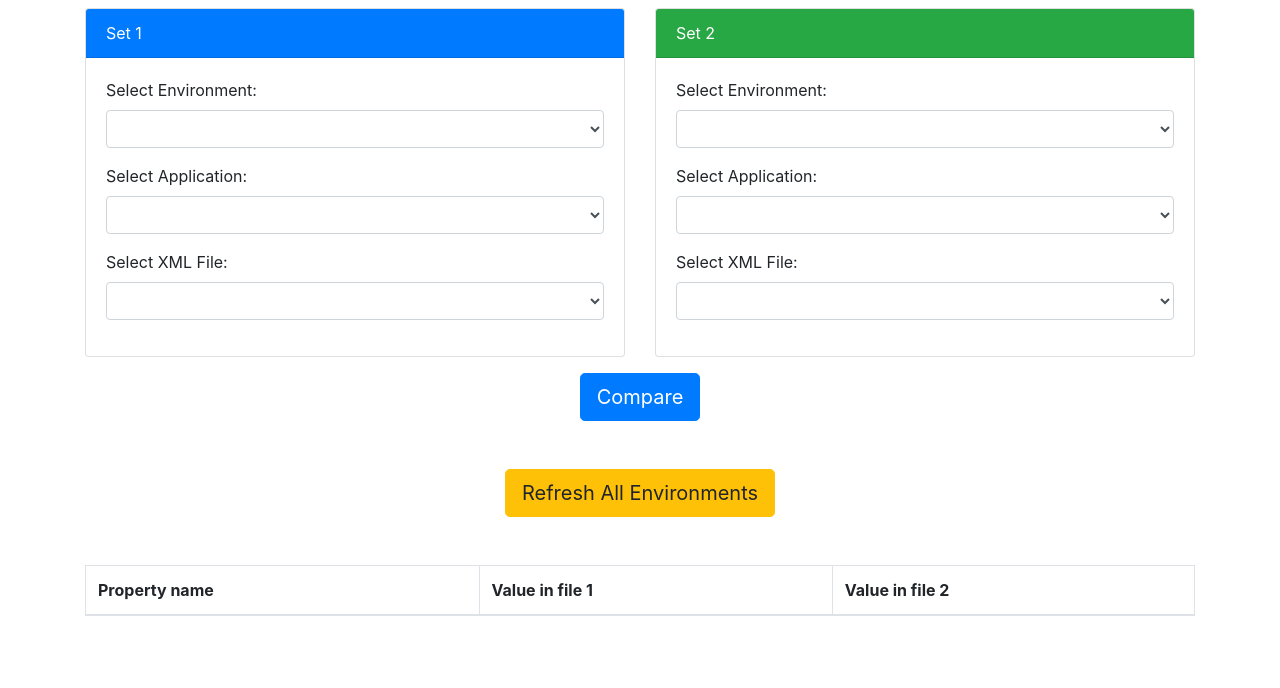
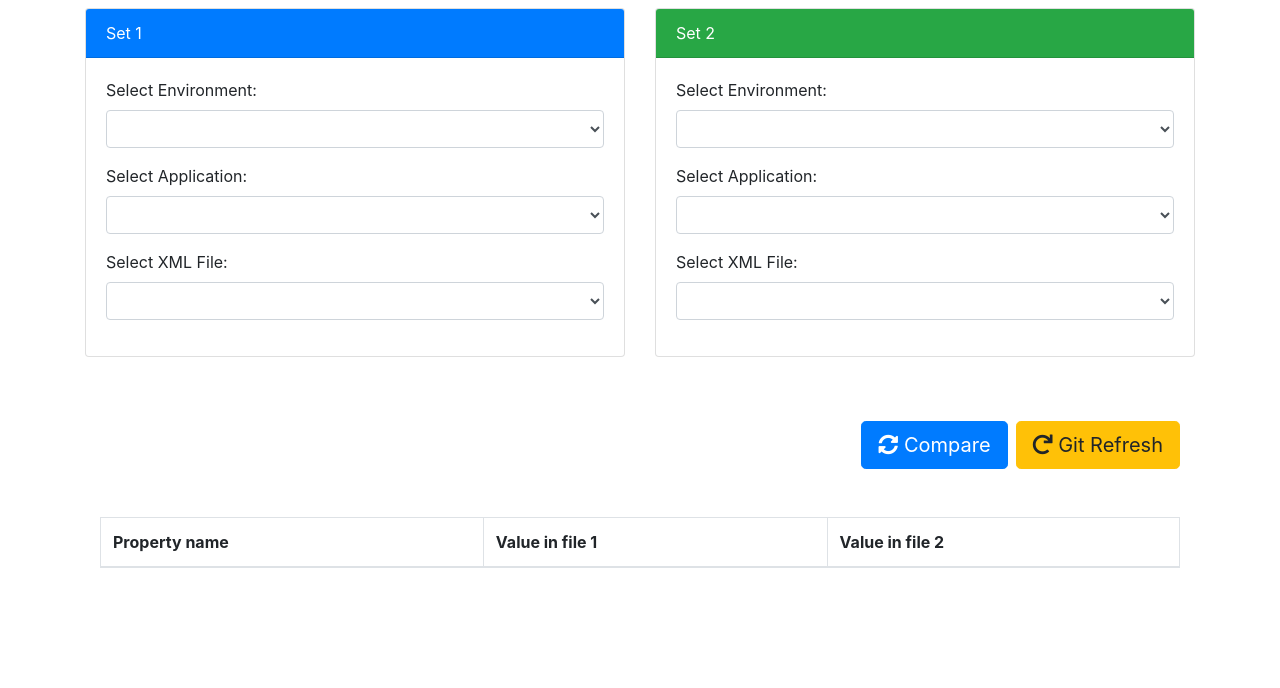
Before and after one commit to sorin2689/tibco-props-compare, a plain HTML site: page tibco-props-compare-ui/index.html in a window 1280 px wide. Shown: the part 112-800 px from the top of the page. Drawn offline with nearby package versions, Linux system fonts and the light colour scheme; no server answers.

Commit message:
UI cosmetics

```diff
--- a/tibco-props-compare-ui/css/style.css
+++ b/tibco-props-compare-ui/css/style.css
@@ -1,40 +1,28 @@
 body {
-    background-color: #f8f9fa;
-    font-family: 'Arial', sans-serif;  /* Replace with your desired font */
-    font-size: 16px;
+    font-family: 'Arial', sans-serif; /* Or any other modern font */
+    background-color: #f8f9fa; /* Light gray background */
 }
 
-h1 {
-    color: #007bff;
-    margin-bottom: 20px;
+button {
+    border-radius: 5px; /* Smooth button corners */
+    padding: 10px 20px;
+    font-size: 1.1rem;
 }
 
-#result {
-    margin-top: 30px;
+.card {
+    box-shadow: 0 4px 8px rgba(0, 0, 0, 0.1); /* Soft shadow for card elements */
 }
 
-/* Ensure the table font matches the rest of the page */
-table {
-    font-family: inherit;  /* Inherit from the global body font */
-    font-size: inherit;
-    width: 100%;
-    border-collapse: collapse;  /* Ensures cleaner borders */
-}
-
-table th, table td {
-    padding: 12px;  /* Add padding for better spacing */
-    text-align: left;
-}
-
-table th {
-    background-color: #f8f9fa;  /* Optional: lighter background for table header */
-    font-weight: bold;
-}
-
-table td {
-    background-color: #ffffff;  /* Consistent white background */
+.table th, .table td {
+    font-size: 1rem; /* Consistent table font size */
 }
 
 .table-hover tbody tr:hover {
-    background-color: #f1f1f1;  /* Add hover effect for rows */
+    background-color: #f1f1f1; /* Subtle hover effect for table rows */
 }
+
+.icon-letter {
+    height: 1em;  /* Match the height of the font */
+    width: auto;  /* Maintain the aspect ratio */
+    vertical-align: middle;  /* Align the icon vertically with the text */
+}
--- a/tibco-props-compare-ui/index.html
+++ b/tibco-props-compare-ui/index.html
@@ -3,12 +3,15 @@
 <head>
     <meta charset="UTF-8">
     <meta name="viewport" content="width=device-width, initial-scale=1.0">
-    <title>Compare XML Files Between Environments</title>
+    <title>Tibco compare properties</title>
     <link rel="stylesheet" href="https://stackpath.bootstrapcdn.com/bootstrap/4.5.2/css/bootstrap.min.css">
+
 </head>
 <body>
     <div class="container mt-5">
-        <h1 class="text-center mb-4">Compare XML Files Between Environments</h1>
+        <h1 class="text-center mb-4">
+            Compare Properties
+        </h1>
 
         <div class="row">
             <!-- Set 1 -->
@@ -54,18 +57,22 @@
             </div>
         </div>
 
-        <!-- Compare Button -->
-        <div class="text-center">
-            <button id="compare-btn" class="btn btn-primary btn-lg">Compare</button>
-        </div>
-        <!-- Add Refresh All Environments Button -->
-        <div class="text-center mt-5">
-            <button id="refresh-btn" class="btn btn-warning btn-lg">Refresh All Environments</button>
+        <link rel="stylesheet" href="https://cdnjs.cloudflare.com/ajax/libs/font-awesome/5.15.4/css/all.min.css">
+
+        <div class="container mt-5">
+            <div class="d-flex justify-content-end">
+                <button id="compare-btn" class="btn btn-primary btn-lg mr-2">
+                    <i class="fas fa-sync-alt"></i> Compare
+                </button>
+                <button id="refresh-btn" class="btn btn-warning btn-lg">
+                    <i class="fas fa-redo"></i> Git Refresh
+                </button>
+            </div>
         </div>
 
 
         <!-- Your result table -->
-        <div id="result" class="mt-5">
+        <div id="result" class="container mt-5">
             <table class="table table-bordered table-hover">
                 <thead>
                     <tr>
```
